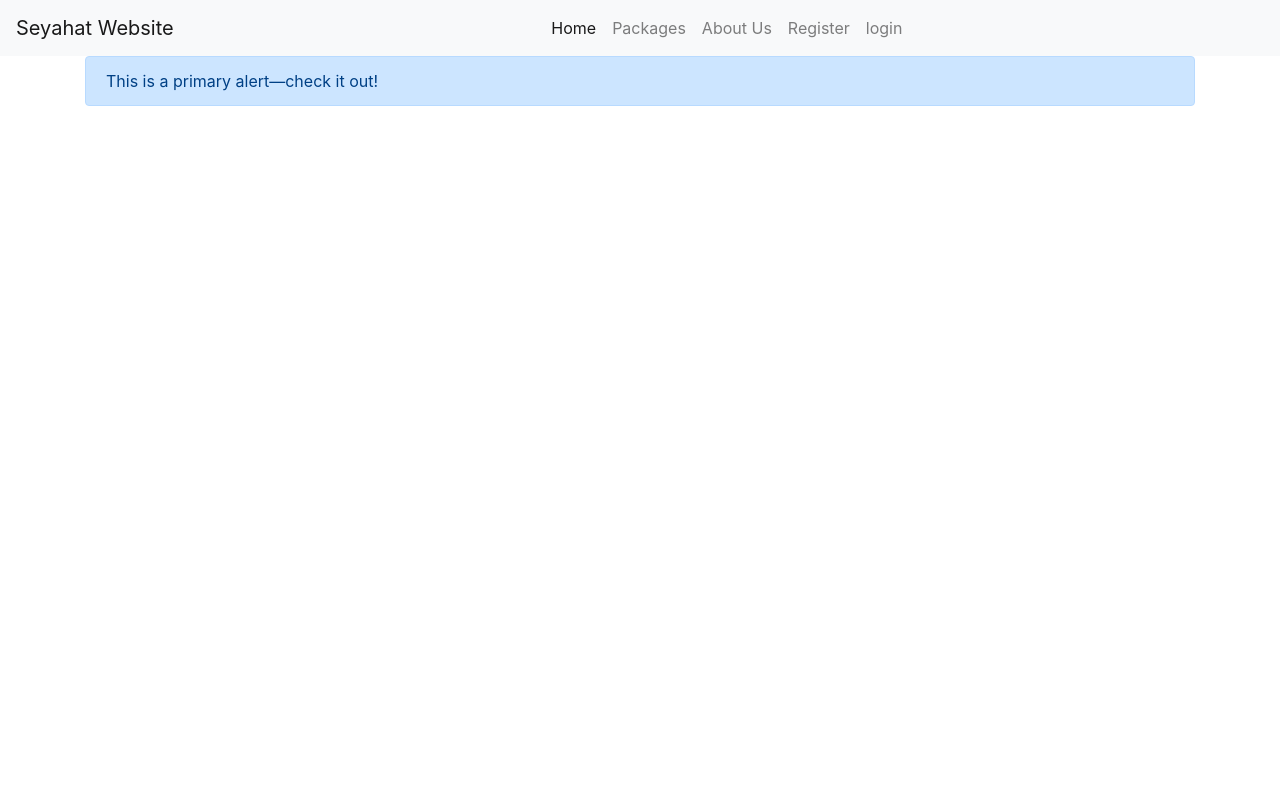
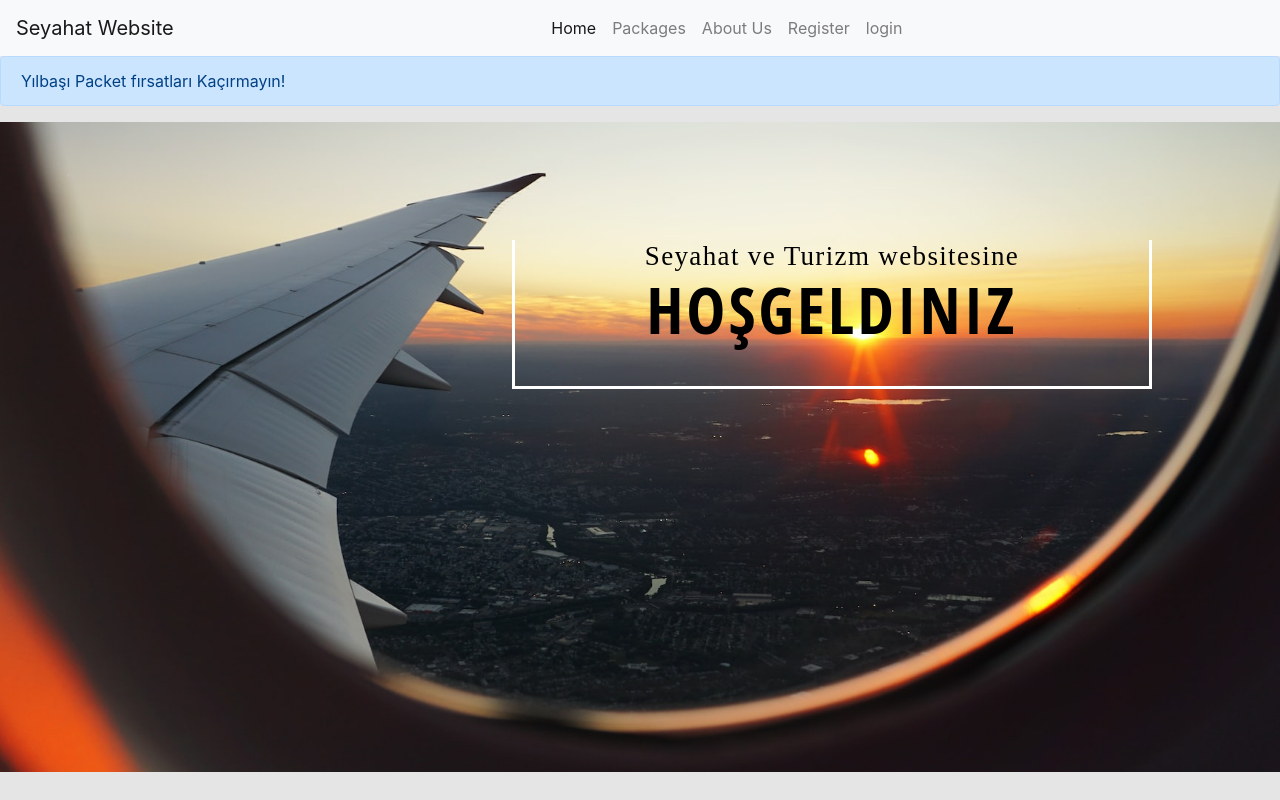
Before and after one commit to FyadMua/agency_website_django, a Django app: page / in a window 1280 px wide. Run offline with Django 4.2, Linux system fonts and the light colour scheme; some libraries are stand-ins or nearby versions; some web fonts are replaced.

Commit message:
website anasayfası eklendi

```diff
--- /dev/null
+++ b/agency_website/static/css/style.css
@@ -0,0 +1,56 @@
+html, body {
+    overflow: hidden;
+    position: absolute;
+    height: 100%;
+    width: 100%;
+    left: 0;
+    top: 0; }
+
+  header {
+      background: url("../images/seyahat-image.jpg") 50% 0 no-repeat fixed;
+      color: white;
+      height: 650px;
+      background-position: center center;
+      background-size: cover;
+    padding: 100px 0 0 0;
+ }
+
+  body {
+    background-color: rgba(0, 0, 0, 0.1); }
+
+  .neato-header {
+    color: black;
+        min-width: 50%;
+    padding: 30px;
+    text-align: center;
+    position: absolute;
+    left: 40%;
+    top: 30%;
+    border: 3px solid white;
+    border-top: none; }
+    .neato-header h1, .neato-header h2 {
+      letter-spacing: 0.05em; }
+    .neato-header h1 {
+      font-size: 65px;
+      font-family: 'Open Sans Condensed';
+      text-transform: uppercase; }
+    .neato-header h2 {
+    translate:( 0 , -50% );
+      font-family: 'Vollkorn';
+      font-weight: italic;
+      font-size: 27px;
+      overflow: hidden;
+      margin: -30px -33px 0 -33px;
+      position: absolute;
+      width: calc( 100% + 6px); }
+      .neato-header h2:before, .neato-header h2:after {
+        content: "";
+        position: absolute;
+        width: 100%;
+        margin-top: -2px;
+        top: 50%; }
+      .neato-header h2:before {
+        translate:( 0 , -50% );
+        margin-left: -80px; }
+      .neato-header h2:after {
+        margin-left: 30px; }
--- a/seyahat_agency_app/templates/base.html
+++ b/agency_website/templates/base.html
@@ -1,15 +1,16 @@
 <!DOCTYPE html>
 <html lang="en" dir="ltr">
-{% load static %}
+  {% load static %}
   <head>
     <meta charset="utf-8">
     <title></title>
   <link rel="stylesheet" href="https://stackpath.bootstrapcdn.com/bootstrap/4.4.1/css/bootstrap.min.css" integrity="sha384-Vkoo8x4CGsO3+Hhxv8T/Q5PaXtkKtu6ug5TOeNV6gBiFeWPGFN9MuhOf23Q9Ifjh" crossorigin="anonymous">
-  <link rel="stylesheet" href="{% static "css/styleone.css" %}">
-  <link rel="stylesheet" href="{% static "css/style.css" %}">
+
   <link href="https://fonts.googleapis.com/css?family=Spicy+Rice&display=swap" rel="stylesheet">
   <link href="https://fonts.googleapis.com/css?family=Viga&display=swap" rel="stylesheet">
   <link href="https://fonts.googleapis.com/css?family=Fredoka+One&display=swap" rel="stylesheet">
+  <link rel="stylesheet" href="{% static "css/style.css" %}">
+  <link rel="stylesheet" href="{% static ""  %}">
 
   <style>
     .navbar-nav {
@@ -26,8 +27,6 @@
   </style>
   </head>
   <body>
-    {% block content %}
-
     <nav class="navbar navbar-expand-lg navbar-light bg-light">
       <a class="navbar-brand" href="#">Seyahat Website</a>
       <button class="navbar-toggler" type="button" data-toggle="collapse" data-target="#navbarSupportedContent" aria-controls="navbarSupportedContent" aria-expanded="false" aria-label="Toggle navigation">
@@ -56,12 +55,13 @@
     </nav>
 
 
-    <div class="container">
-      <div class="alert alert-primary" role="alert">
-        This is a primary alert—check it out!
-      </div>
+    <div class="alert alert-primary" role="alert">
+      Yılbaşı Packet fırsatları Kaçırmayın!
     </div>
-  {% endblock %}
+      {% block content %}
+
+
+      {% endblock %}
 
 
 </html>
--- /dev/null
+++ b/agency_website/templates/home.html
@@ -0,0 +1,14 @@
+{% extends 'base.html' %}
+{% load static %}
+{% block content %}
+
+<header>
+  <div class="neato-header">
+      <h2>Seyahat ve Turizm websitesine</h2>
+      <h1>Hoşgeldiniz</h1>
+
+    </div>
+
+</header>
+
+{% endblock %}
--- a/agency_website/urls.py
+++ b/agency_website/urls.py
@@ -13,6 +13,9 @@ Including another URLconf
     1. Import the include() function: from django.urls import include, path
     2. Add a URL to urlpatterns:  path('blog/', include('blog.urls'))
 """
+from django.conf import settings
+from django.conf.urls.static import static
+
 from django.contrib import admin
 from django.urls import path, include
 
--- a/seyahat_agency_app/templates/home.html
+++ /dev/null
@@ -1,4 +0,0 @@
-{% extends 'base.html' %}
-{% block content %}
-
-{% endblock %}
--- a/seyahat_agency_app/urls.py
+++ b/seyahat_agency_app/urls.py
@@ -1,3 +1,7 @@
+
+from django.contrib.staticfiles.urls import staticfiles_urlpatterns
+from django.conf import settings
+from django.conf.urls.static import static
 from django.urls import path
 from seyahat_agency_app import views
 
@@ -5,3 +9,5 @@ from seyahat_agency_app import views
 urlpatterns = [
     path('', views.home_page, name="home")
 ]
+urlpatterns+= staticfiles_urlpatterns()
+urlpatterns=urlpatterns+static(settings.MEDIA_URL,document_root=settings.MEDIA_ROOT)
--- a/seyahat_agency_app/views.py
+++ b/seyahat_agency_app/views.py
@@ -4,4 +4,4 @@ from django.shortcuts import render
 
 
 def home_page(request):
-    return render(request,"base.html")
+    return render(request,"home.html")
```
Also changed, not shown: agency_website/settings.py (+12 -9 lines), agency_website/db.sqlite3 (added), agency_website/static/images/seyahat-image.jpg (added).
